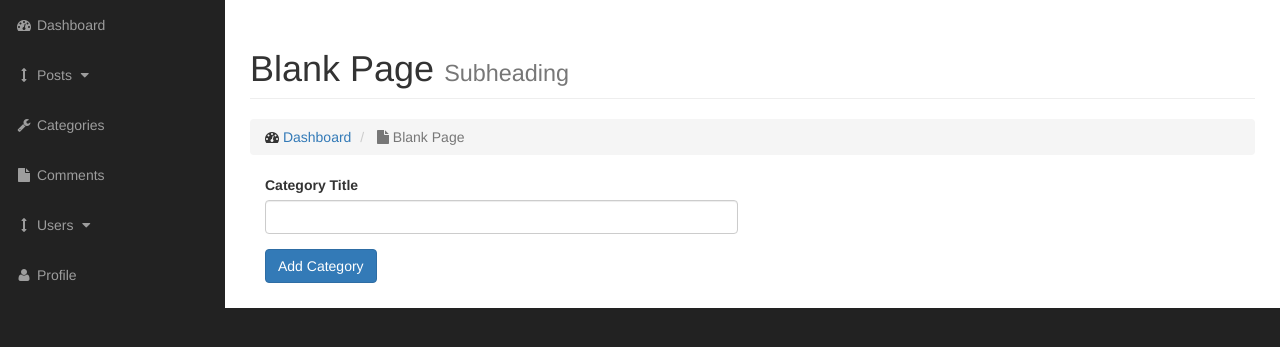
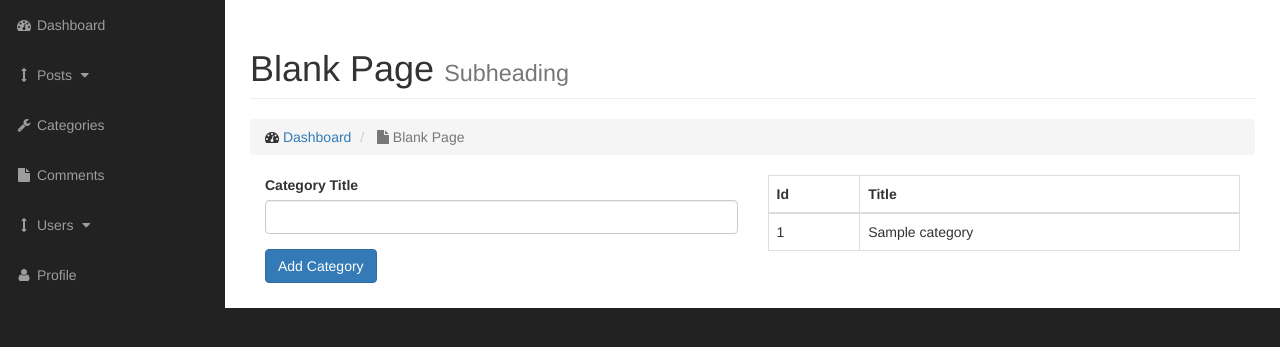
Before and after one commit to chad1791/project_cms, a PHP site: page /admin/categories.php in a window 1280 px wide. Shown: the part 51-398 px from the top of the page. Run offline with PHP 8.4, Linux system fonts and the light colour scheme; tables that the repository leaves empty or names only in its code hold one stand-in row (values such as "Sample post").

Commit message:
showing categories from the database on a bootstrap table

```diff
--- a/admin/categories.php
+++ b/admin/categories.php
@@ -33,6 +33,28 @@
                                 </div>
                             </form>
                         </div>
+                        <div class="col-md-6">
+                            <table class="table table-bordered table-hover">
+                                <thead>
+                                    <tr>
+                                        <th>Id</th>
+                                        <th>Title</th>
+                                    </tr>
+                                </thead>
+                                <tbody>
+                                    <?php
+                                        $query = "SELECT * FROM categories";
+                                        $result = mysqli_query($connection, $query);
+
+                                        if($result){
+                                            while($row=mysqli_fetch_assoc($result)){
+                                                echo "<tr><td>{$row['category_id']}</td><td>{$row['title']}</td></tr>";
+                                            }
+                                        }
+                                    ?>
+                                </tbody>
+                            </table>
+                        </div>
                     </div>
                 </div>
                 <!-- /.row -->
```
